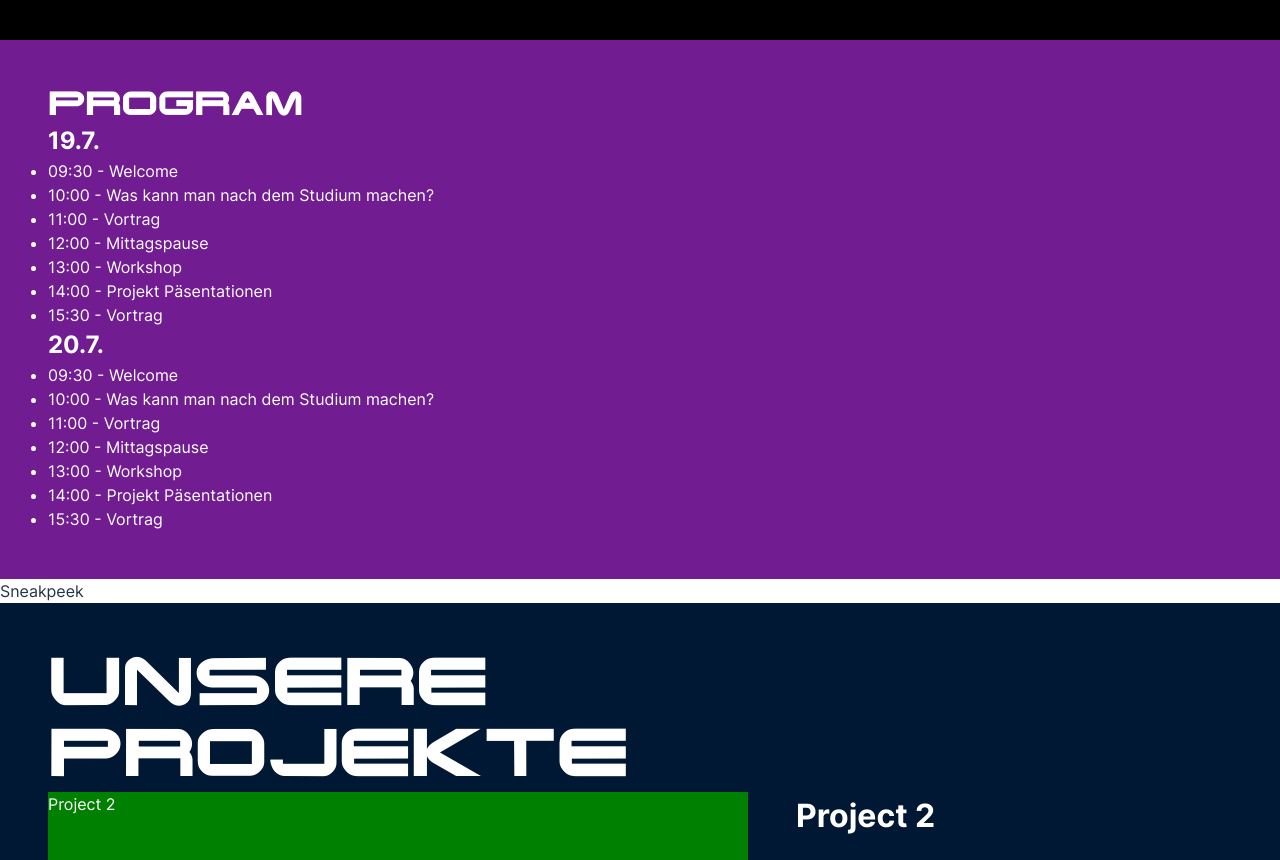
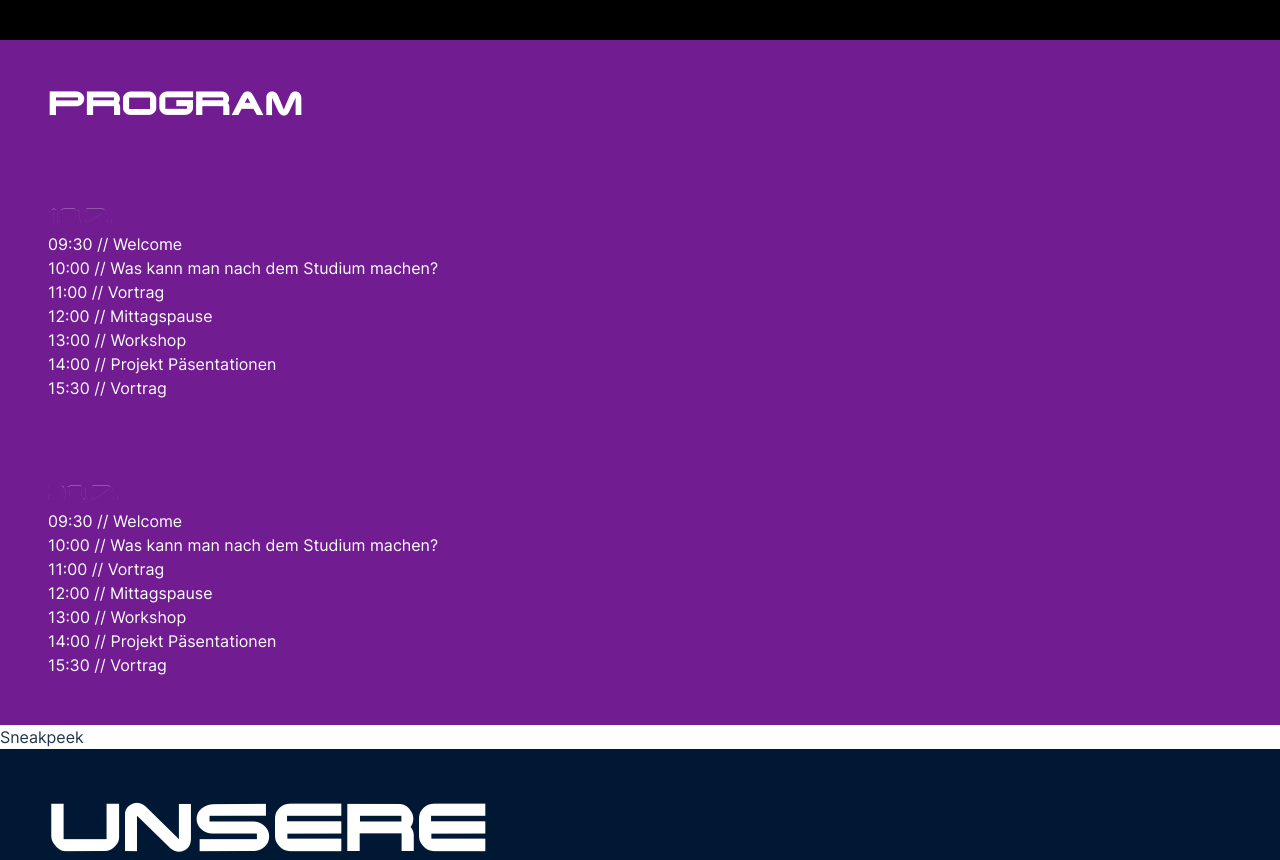
Before and after one commit to IF2023/IF2023, a React (Vite) app in the folder IF2023_Website/: page / in a window 1280 px wide. Shown: the part 760-1620 px from the top of the page. Built offline with nearby package versions, Linux system fonts and the light colour scheme.

Commit message:
feat: created seperate component for days

```diff
--- a/IF2023_Website/src/components/ProgramDays/Day/Day.jsx
+++ b/IF2023_Website/src/components/ProgramDays/Day/Day.jsx
@@ -0,0 +1,24 @@
+import AnimationWrapper from "../../AnimationWrapper/AnimationWrapper";
+import styles from "./Day.module.scss";
+const Day = ({ date, program }) => {
+  return (
+    <div>
+      <AnimationWrapper>
+        <h2 id="date" className={styles.heading}>
+          {date}
+        </h2>
+      </AnimationWrapper>
+      <ul>
+        {program.map((item) => (
+          <p key={item.time}>
+            <AnimationWrapper>
+              <span>{item.time}</span> // <span>{item.title}</span>
+            </AnimationWrapper>
+          </p>
+        ))}
+      </ul>
+    </div>
+  );
+};
+
+export default Day;
--- a/IF2023_Website/src/components/ProgramDays/ProgramDay.module.scss
+++ b/IF2023_Website/src/components/ProgramDays/Day/Day.module.scss
@@ -1,10 +1,4 @@
 @import "/src/variables";
-
-.date {
-  width: 300px;
-  font-size: $font_size_sm;
-  margin: 1.5rem;
-}
 
 .heading {
   font-family: $font_Terminator;
--- a/IF2023_Website/src/components/ProgramDays/ProgramDays.jsx
+++ b/IF2023_Website/src/components/ProgramDays/ProgramDays.jsx
@@ -1,35 +1,31 @@
 import React, { useEffect, useState } from "react";
 import data from "../../data/programData.json";
-import styles from "./ProgramDay.module.scss";
+import Day from "./Day/Day";
+import styles from "./ProgramDays.module.scss";
 
-const ProgramDay = () => {
-  const [programData, setProgramData] = useState(null);
+const ProgramDays = () => {
+  const [jsonData, setJsonData] = useState(null);
 
   useEffect(() => {
-    setProgramData(data);
+    setJsonData(data);
   }, []);
 
-  if (!programData) {
-    // Data is still loading, show a loading indicator or return null
+  if (!jsonData) {
     return null;
   }
 
   return (
     <div>
-      {programData.map((day) => (
-        <div key={day.id}>
-          <h2>{day.date}</h2>
-          <ul>
-            {day.program.map((item) => (
-              <li key={item.time}>
-                <span>{item.time}</span> - <span>{item.title}</span>
-              </li>
-            ))}
-          </ul>
-        </div>
+      {jsonData.map((day) => (
+        <Day
+          key={day.id}
+          className={styles.dateWrapper}
+          date={day.date}
+          program={day.program}
+        />
       ))}
     </div>
   );
 };
 
-export default ProgramDay;
+export default ProgramDays;
--- /dev/null
+++ b/IF2023_Website/src/components/ProgramDays/ProgramDays.module.scss
@@ -0,0 +1,21 @@
+@import "/src/variables";
+
+.dateWrapper {
+  width: 300px;
+  font: $font_Inter;
+  font-size: $font_size_sm;
+  margin: 1.5rem;
+  width: 100%;
+  display: flex;
+  flex-wrap: wrap;
+  justify-content: space-evenly;
+}
+
+.heading {
+  font-family: $font_Terminator;
+  font-size: $font_size_sm;
+  color: $color_purple;
+  -webkit-text-stroke: 0.05px $color_white;
+
+  margin-top: 5rem;
+}
```
